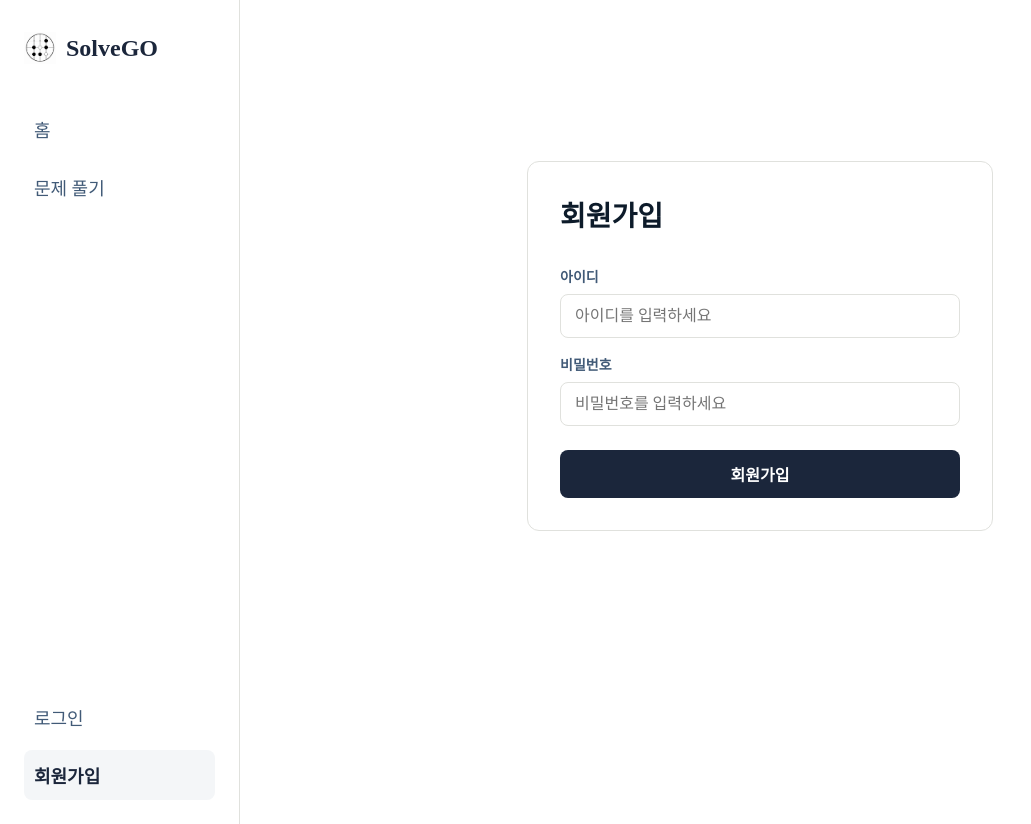
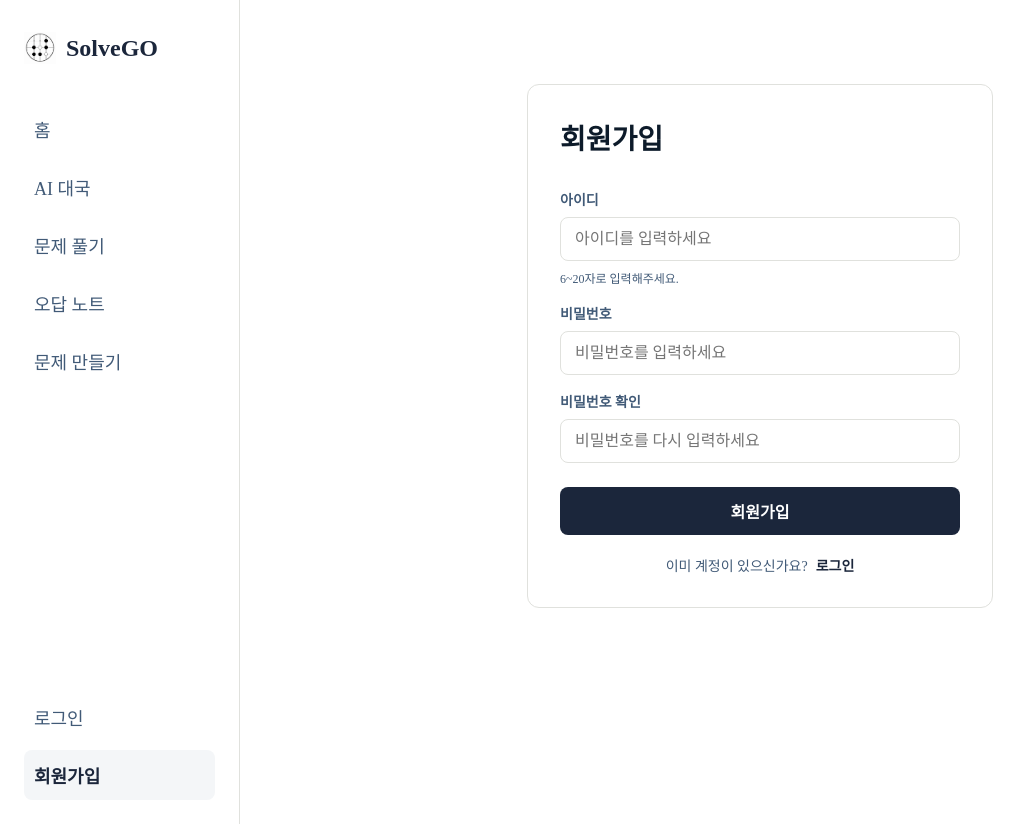
Before and after one commit to SolveGO/solvego-frontend, a React (Vite) app: page /signup in a window 1280 px wide. Shown: the top 824 px of the page, without its empty margins (0-1031 px from the left). Built offline with nearby package versions, Linux system fonts and the light colour scheme; no server answers.

Commit message:
feat: improve auth UI and protected navigation

```diff
--- a/src/components/Layout/Layout.tsx
+++ b/src/components/Layout/Layout.tsx
@@ -31,31 +31,21 @@ function Layout() {
                         홈
                     </NavLink>
 
-                    {isLoggedIn && (
                     <NavLink to="/ai-play" className={navClassName}>
                         AI 대국
                     </NavLink>
-                    )}
 
                     <NavLink to="/problems" end className={navClassName}>
                         문제 풀기
                     </NavLink>
 
-                    {isLoggedIn && (
-                        <>
-                            <NavLink
-                                to="/wrong-problems"
-                                className={navClassName}>
+                    <NavLink to="/wrong-problems" className={navClassName}>
                         오답 노트
                     </NavLink>
 
-                            <NavLink
-                                to="/problems/new"
-                                className={navClassName}>
+                    <NavLink to="/problems/new" className={navClassName}>
                         문제 만들기
                     </NavLink>
-                        </>
-                    )}
                 </nav>
 
                 <div className="sidebar-account">
--- a/src/components/ProtectedRoute/ProtectedRoute.tsx
+++ b/src/components/ProtectedRoute/ProtectedRoute.tsx
@@ -1,4 +1,4 @@
-import { useContext } from "react";
+import { useContext, useEffect } from "react";
 import { Navigate } from "react-router-dom";
 import AuthContext from "../../contexts/AuthContext";
 
@@ -9,6 +9,12 @@ type ProtectedRouteProps = {
 function ProtectedRoute({ children }: ProtectedRouteProps) {
     const { isLoggedIn } = useContext(AuthContext);
 
+    useEffect(() => {
+        if (!isLoggedIn) {
+            alert("로그인이 필요한 서비스입니다.");
+        }
+    }, [isLoggedIn]);
+
     if (!isLoggedIn) {
         return <Navigate to="/login" replace />;
     }
--- a/src/pages/auth/AuthPage.css
+++ b/src/pages/auth/AuthPage.css
@@ -16,7 +16,6 @@
     background: var(--white);
 
     border: 1px solid var(--alabaster-grey);
-
     border-radius: 12px;
 }
 
@@ -30,7 +29,6 @@
 
 .auth-form {
     display: flex;
-
     flex-direction: column;
 
     gap: 16px;
@@ -38,7 +36,6 @@
 
 .auth-field {
     display: flex;
-
     flex-direction: column;
 
     gap: 8px;
@@ -46,7 +43,6 @@
 
 .auth-field label {
     font-size: 14px;
-
     font-weight: 600;
 
     color: var(--dusk-blue);
@@ -55,10 +51,13 @@
 .auth-field input {
     padding: 12px 14px;
 
+    color: var(--ink-black);
+
     font: inherit;
 
+    background: var(--white);
+
     border: 1px solid var(--alabaster-grey);
-
     border-radius: 8px;
 
     outline: none;
@@ -66,6 +65,23 @@
 
 .auth-field input:focus {
     border-color: var(--dusk-blue);
+}
+
+/* Chrome / Safari 자동완성 배경색 제거 */
+.auth-field input:-webkit-autofill,
+.auth-field input:-webkit-autofill:hover,
+.auth-field input:-webkit-autofill:focus,
+.auth-field input:-webkit-autofill:active {
+    -webkit-box-shadow: 0 0 0 1000px var(--white) inset;
+    -webkit-text-fill-color: var(--ink-black);
+
+    transition: background-color 5000s ease-in-out 0s;
+}
+
+.auth-helper-text {
+    font-size: 12px;
+
+    color: var(--dusk-blue);
 }
 
 .auth-button {
@@ -76,14 +92,48 @@
     color: var(--white);
 
     font: inherit;
-
     font-weight: 600;
 
     background: var(--prussian-blue);
 
     border: none;
-
     border-radius: 8px;
 
     cursor: pointer;
 }
+
+.auth-signup,
+.auth-login-link {
+    display: flex;
+    align-items: center;
+    justify-content: center;
+
+    gap: 8px;
+
+    margin-top: 4px;
+
+    font-size: 14px;
+
+    color: var(--dusk-blue);
+}
+
+.auth-signup button,
+.auth-login-link button {
+    padding: 0;
+
+    color: var(--prussian-blue);
+
+    font: inherit;
+    font-weight: 700;
+
+    background: none;
+
+    border: none;
+
+    cursor: pointer;
+}
+
+.auth-signup button:hover,
+.auth-login-link button:hover {
+    text-decoration: underline;
+}
--- a/src/pages/auth/LoginPage/LoginPage.tsx
+++ b/src/pages/auth/LoginPage/LoginPage.tsx
@@ -38,6 +38,10 @@ function LoginPage() {
         navigate("/");
     }
 
+    function handleSignup() {
+        navigate("/signup");
+    }
+
     return (
         <div className="auth-page">
             <div className="auth-card">
@@ -67,6 +71,14 @@ function LoginPage() {
                     <button className="auth-button" onClick={handleLogin}>
                         로그인
                     </button>
+
+                    <div className="auth-signup">
+                        <span>아직 회원이 아니신가요?</span>
+
+                        <button type="button" onClick={handleSignup}>
+                            회원가입
+                        </button>
+                    </div>
                 </div>
             </div>
         </div>
--- a/src/pages/auth/SignupPage/SignupPage.tsx
+++ b/src/pages/auth/SignupPage/SignupPage.tsx
@@ -10,10 +10,31 @@ type SignupResponse = {
 function SignupPage() {
     const [username, setUsername] = useState("");
     const [password, setPassword] = useState("");
+    const [passwordConfirm, setPasswordConfirm] = useState("");
 
     const navigate = useNavigate();
 
     async function handleSignup() {
+        if (username.trim().length === 0) {
+            alert("아이디를 입력해주세요.");
+            return;
+        }
+
+        if (username.length < 6 || username.length > 20) {
+            alert("아이디는 6~20자로 입력해주세요.");
+            return;
+        }
+
+        if (password.trim().length === 0) {
+            alert("비밀번호를 입력해주세요.");
+            return;
+        }
+
+        if (password !== passwordConfirm) {
+            alert("비밀번호가 일치하지 않습니다.");
+            return;
+        }
+
         const response = await fetch(`${API_BASE_URL}/api/users`, {
             method: "POST",
             headers: {
@@ -43,6 +64,10 @@ function SignupPage() {
         navigate("/login");
     }
 
+    function handleLogin() {
+        navigate("/login");
+    }
+
     return (
         <div className="auth-page">
             <div className="auth-card">
@@ -51,27 +76,59 @@ function SignupPage() {
                 <div className="auth-form">
                     <div className="auth-field">
                         <label>아이디</label>
+
                         <input
                             type="text"
                             placeholder="아이디를 입력하세요"
                             value={username}
+                            maxLength={20}
+                            autoComplete="username"
                             onChange={(e) => setUsername(e.target.value)}
+                        />
+
+                        <span className="auth-helper-text">
+                            6~20자로 입력해주세요.
+                        </span>
+                    </div>
+
+                    <div className="auth-field">
+                        <label>비밀번호</label>
+
+                        <input
+                            type="password"
+                            placeholder="비밀번호를 입력하세요"
+                            value={password}
+                            autoComplete="new-password"
+                            onChange={(e) => setPassword(e.target.value)}
                         />
                     </div>
 
                     <div className="auth-field">
-                        <label>비밀번호</label>
+                        <label>비밀번호 확인</label>
+
                         <input
                             type="password"
-                            placeholder="비밀번호를 입력하세요"
-                            value={password}
-                            onChange={(e) => setPassword(e.target.value)}
+                            placeholder="비밀번호를 다시 입력하세요"
+                            value={passwordConfirm}
+                            autoComplete="new-password"
+                            onChange={(e) => setPasswordConfirm(e.target.value)}
                         />
                     </div>
 
-                    <button className="auth-button" onClick={handleSignup}>
+                    <button
+                        type="button"
+                        className="auth-button"
+                        onClick={handleSignup}>
                         회원가입
                     </button>
+
+                    <div className="auth-login-link">
+                        <span>이미 계정이 있으신가요?</span>
+
+                        <button type="button" onClick={handleLogin}>
+                            로그인
+                        </button>
+                    </div>
                 </div>
             </div>
         </div>
```
Lines whose indentation alone changed are shown as unchanged.
